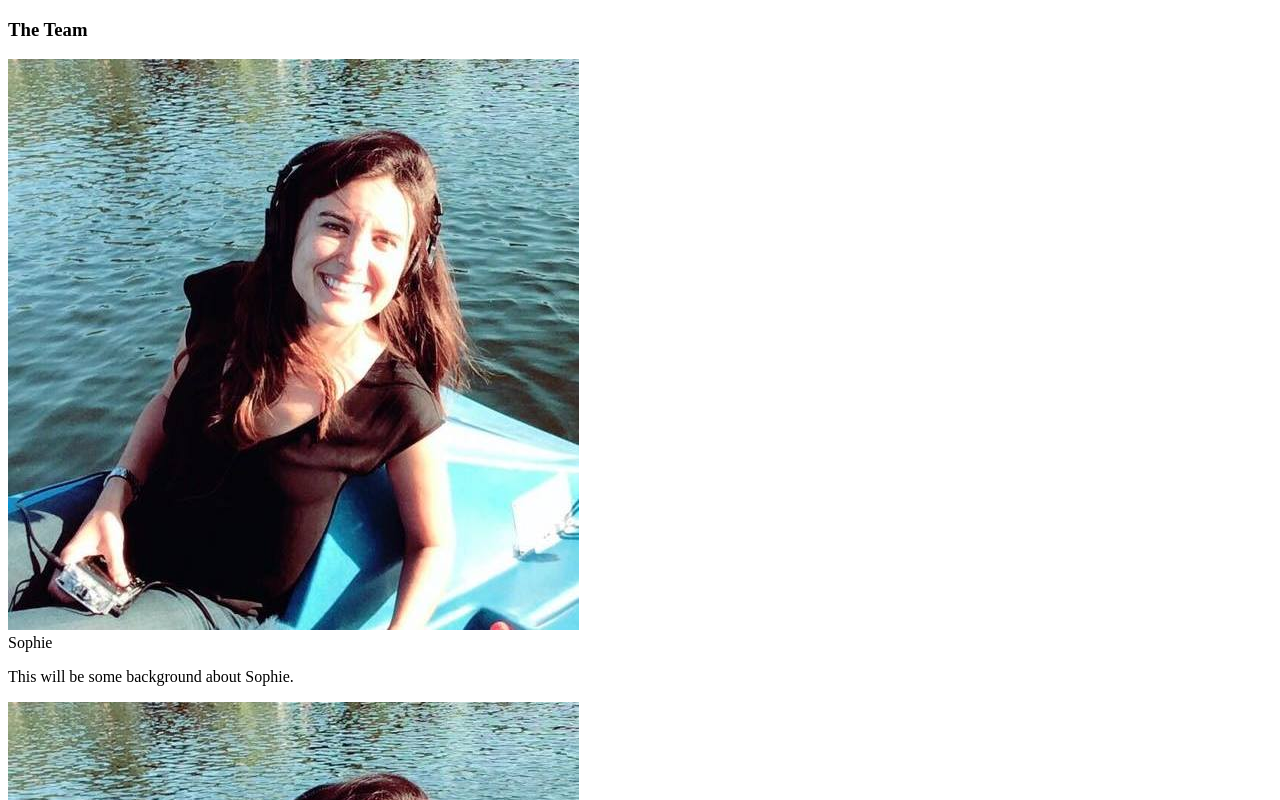
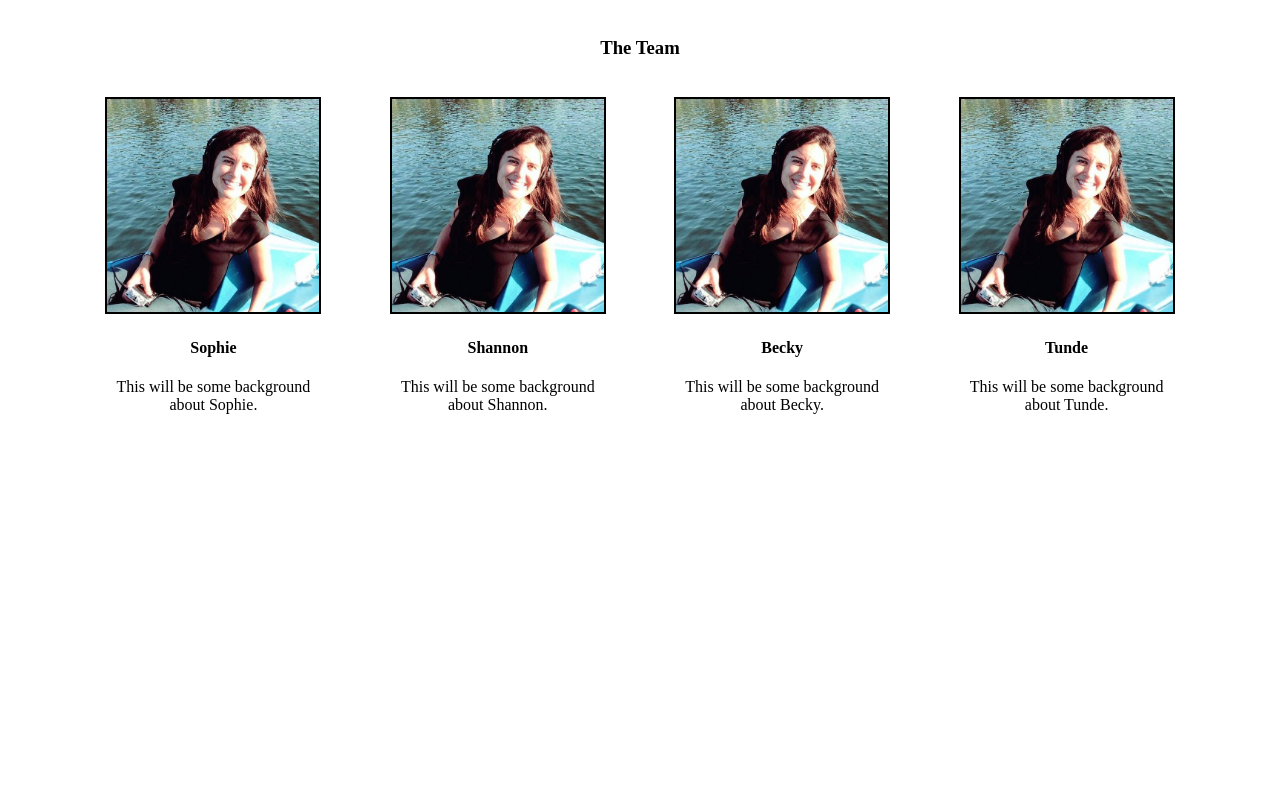
Before and after one commit to fac-12/ssbt, a plain HTML site: page index.html in a window 1280 px wide. Shown: the top 800 px of the page. Drawn offline with Linux system fonts and the light colour scheme.

Commit message:
Basic working Team section with flex

```diff
--- a/index.html
+++ b/index.html
@@ -16,29 +16,29 @@
     </section>
     <section id="about">
     </section>
-    <section id="team">
+    <section class = "subsection" id="team">
         <header>
             <h3>The Team</h3>
         </header>
         <div class="bios">
                 <article>
-                    <img src="../images/shannon.jpg" />
-                    <header>Sophie</header>
+                    <img src="images/shannon.jpg" />
+                    <header><h4>Sophie</h4></header>
                     <p>This will be some background about Sophie.</p>
                 </article>
                 <article>
-                    <img src="../images/shannon.jpg" />
-                    <header>Shannon</header>
+                    <img src="images/shannon.jpg" />
+                    <header><h4>Shannon</h4></header>
                     <p>This will be some background about Shannon.</p>
                 </article>
                 <article>
-                    <img src="../images/shannon.jpg" />
-                    <header>Becky</header>
+                    <img src="images/shannon.jpg" />
+                    <header><h4>Becky</h4></header>
                     <p>This will be some background about Becky.</p>
                 </article>
                 <article>
-                    <img src="../images/shannon.jpg" />
-                    <header>Tunde</header>
+                    <img src="images/shannon.jpg" />
+                    <header><h4>Tunde</h4></header>
                     <p>This will be some background about Tunde.</p>
                 </article>
         </div>
--- a/style.css
+++ b/style.css
@@ -2,10 +2,27 @@
     box-sizing: border-box;
 }
 
-bios {
-    display: flex;
+.subsection {
+    text-align: center;
 }
 
-bios > article {
+.subsection > header {
+    display: inline-block;
+    padding: 10px 0 20px 0;
+}
+
+.bios {
+    display: flex;
+    flex-direction: row;
+    padding: 0 5%;
+}
+
+.bios > article {
+    padding: 0 3%;
     flex: 1;
 }
+
+.bios > article > img {
+    width: 100%;
+    border: 2px solid black;
+}
```
